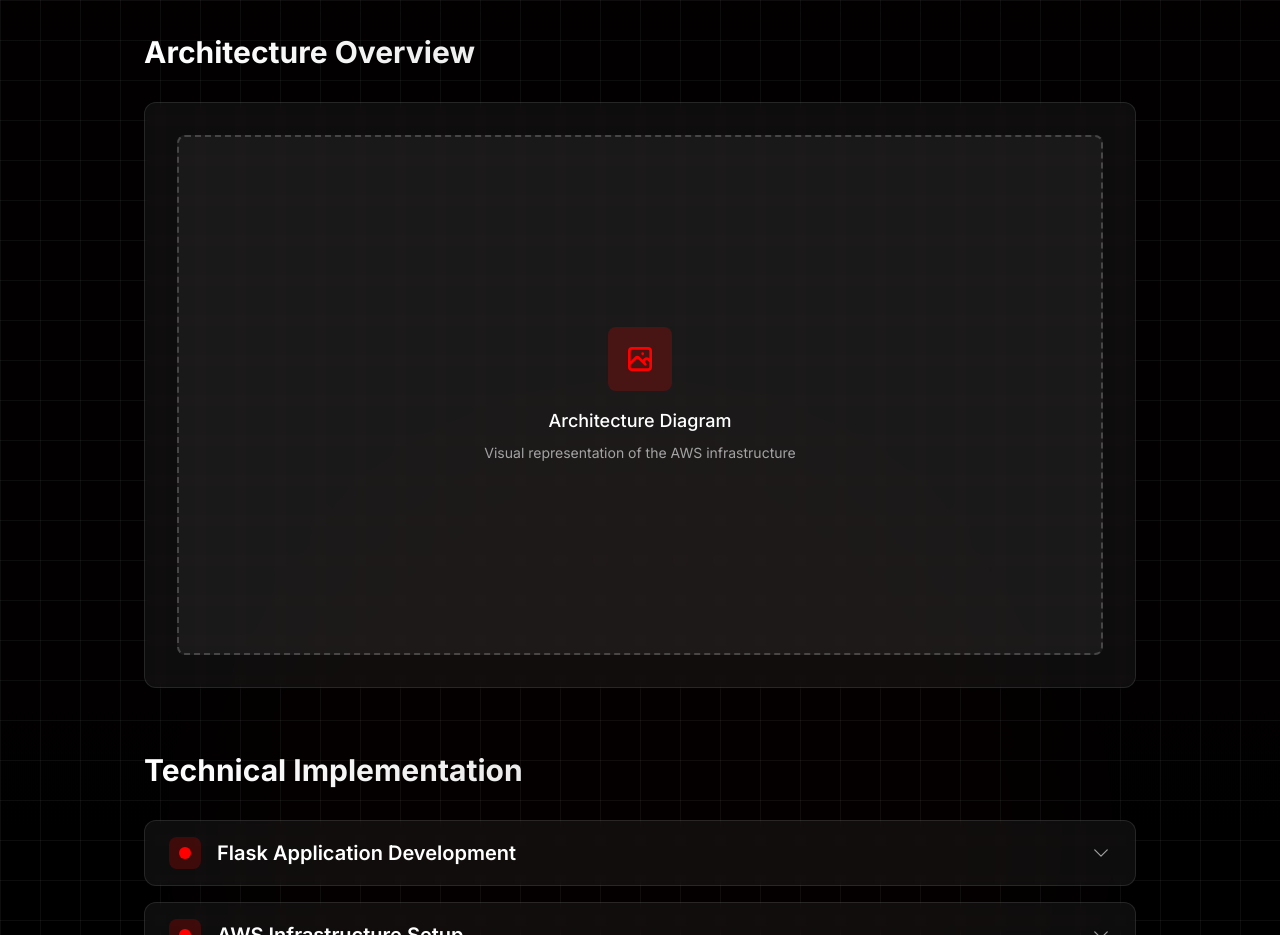
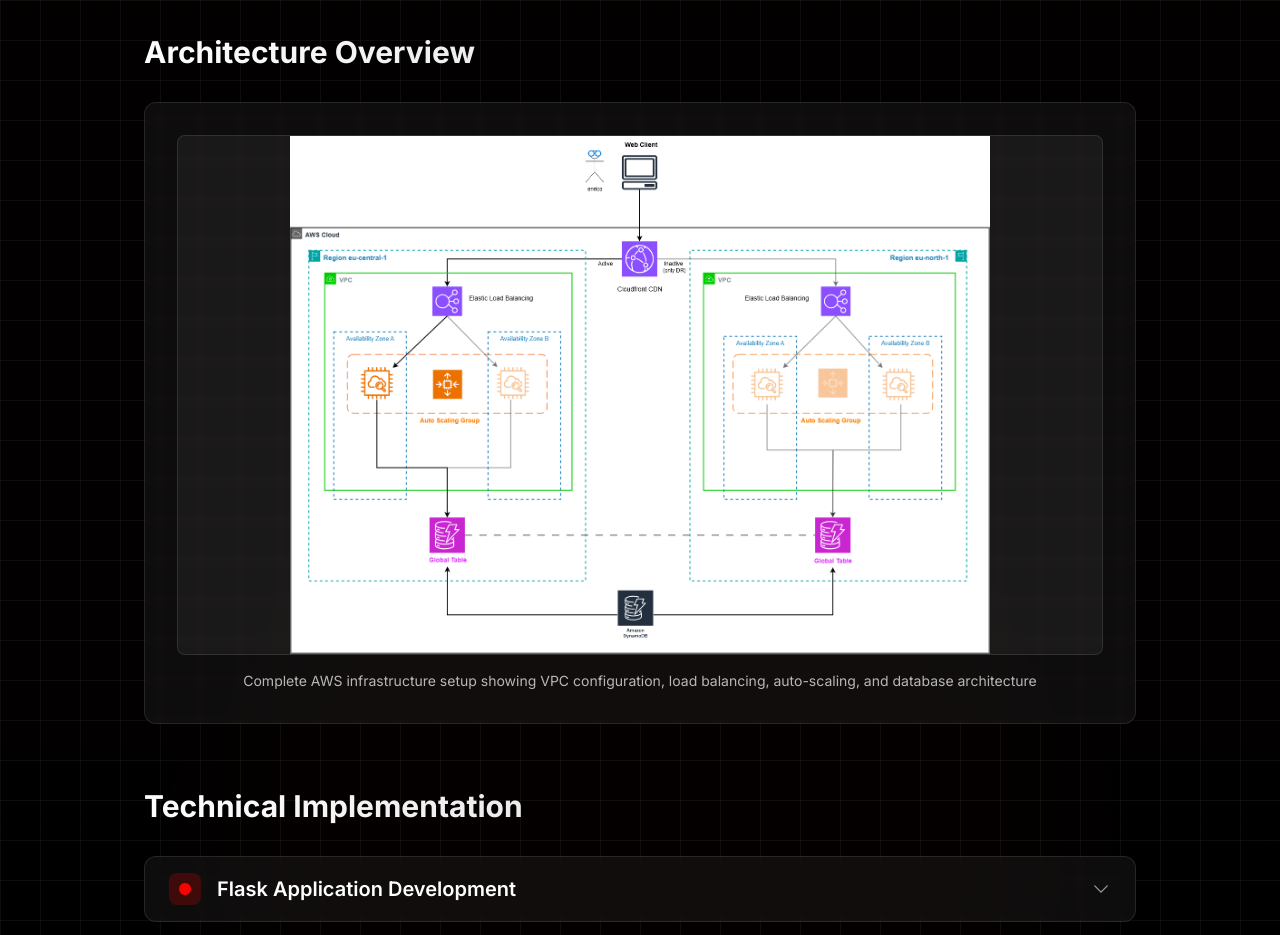
Before and after one commit to Luca-Bernini/portfolioLuca, a Next.js app: page /projects/devops_project in a window 1280 px wide. Shown: the part 1080-2015 px from the top of the page. Built offline with nearby package versions, Linux system fonts and the light colour scheme.

Commit message:
update img

```diff
--- a/src/app/projects/devops_project/page.tsx
+++ b/src/app/projects/devops_project/page.tsx
@@ -237,7 +237,7 @@ const DevOpsProjectPage = () => {
           </div>
         </motion.div>
 
-        {/* Architecture Diagram Placeholder */}
+        {/* Architecture Diagram */}
         <motion.div
           initial={{ opacity: 0, y: 30 }}
           whileInView={{ opacity: 1, y: 0 }}
@@ -247,17 +247,16 @@ const DevOpsProjectPage = () => {
         >
           <h2 className="text-3xl font-bold mb-8 bg-gradient-to-r from-white to-white/80 bg-clip-text text-transparent">Architecture Overview</h2>
           <div className="bg-white/5 backdrop-blur-sm rounded-xl p-8 border border-white/10 hover:border-accent-500/30 transition-all duration-300">
-            <div className="aspect-video bg-white/5 rounded-lg flex items-center justify-center border-2 border-dashed border-white/20 hover:border-accent-500/50 transition-all duration-300">
-              <div className="text-center">
-                <div className="w-16 h-16 bg-accent-500/20 rounded-lg flex items-center justify-center mx-auto mb-4">
-                  <svg className="w-8 h-8 text-accent-500" fill="none" stroke="currentColor" viewBox="0 0 24 24">
-                    <path strokeLinecap="round" strokeLinejoin="round" strokeWidth={2} d="M4 16l4.586-4.586a2 2 0 012.828 0L16 16m-2-2l1.586-1.586a2 2 0 012.828 0L20 14m-6-6h.01M6 20h12a2 2 0 002-2V6a2 2 0 00-2-2H6a2 2 0 00-2 2v12a2 2 0 002 2z" />
-                  </svg>
-                </div>
-                <p className="text-white text-lg font-medium">Architecture Diagram</p>
-                <p className="text-white/60 text-sm mt-2">Visual representation of the AWS infrastructure</p>
-              </div>
+            <div className="aspect-video bg-white/5 rounded-lg overflow-hidden border border-white/10">
+              <img
+                src="/images/infrastruttura flaskapp.drawio.png"
+                alt="AWS Infrastructure Architecture Diagram"
+                className="w-full h-full object-contain"
+              />
             </div>
+            <p className="text-white/70 text-center mt-4 text-sm">
+              Complete AWS infrastructure setup showing VPC configuration, load balancing, auto-scaling, and database architecture
+            </p>
           </div>
         </motion.div>
 
```
